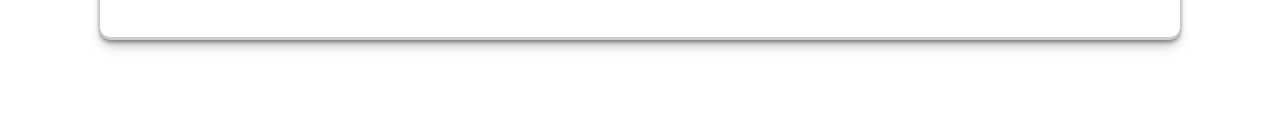
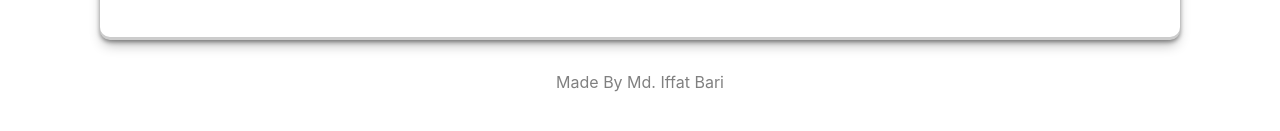
Before and after one commit to mdiffatbari/pioneer-bank, a plain HTML site: page index.html in a window 1280 px wide. Shown: the part 427-558 px from the top of the page. Drawn offline with nearby package versions, Linux system fonts and the light colour scheme.

Commit message:
all done

```diff
--- a/index.html
+++ b/index.html
@@ -21,6 +21,7 @@
             <br>
             <button id="loginBtn" class="btn btn-success">Login</button>
         </div>
+        <p>Made By Md. Iffat Bari</p>
     </div>
 
     <!-- After login-->
--- a/style.css
+++ b/style.css
@@ -6,6 +6,11 @@ body{
     padding: 40px;
     border-radius: 10px;
     margin-top: 40px;
+}
+#login-area p{
+    text-align: center;
+    margin-top: 30px;
+    color: gray;
 }
 #transection-area{
     display: none;
```
